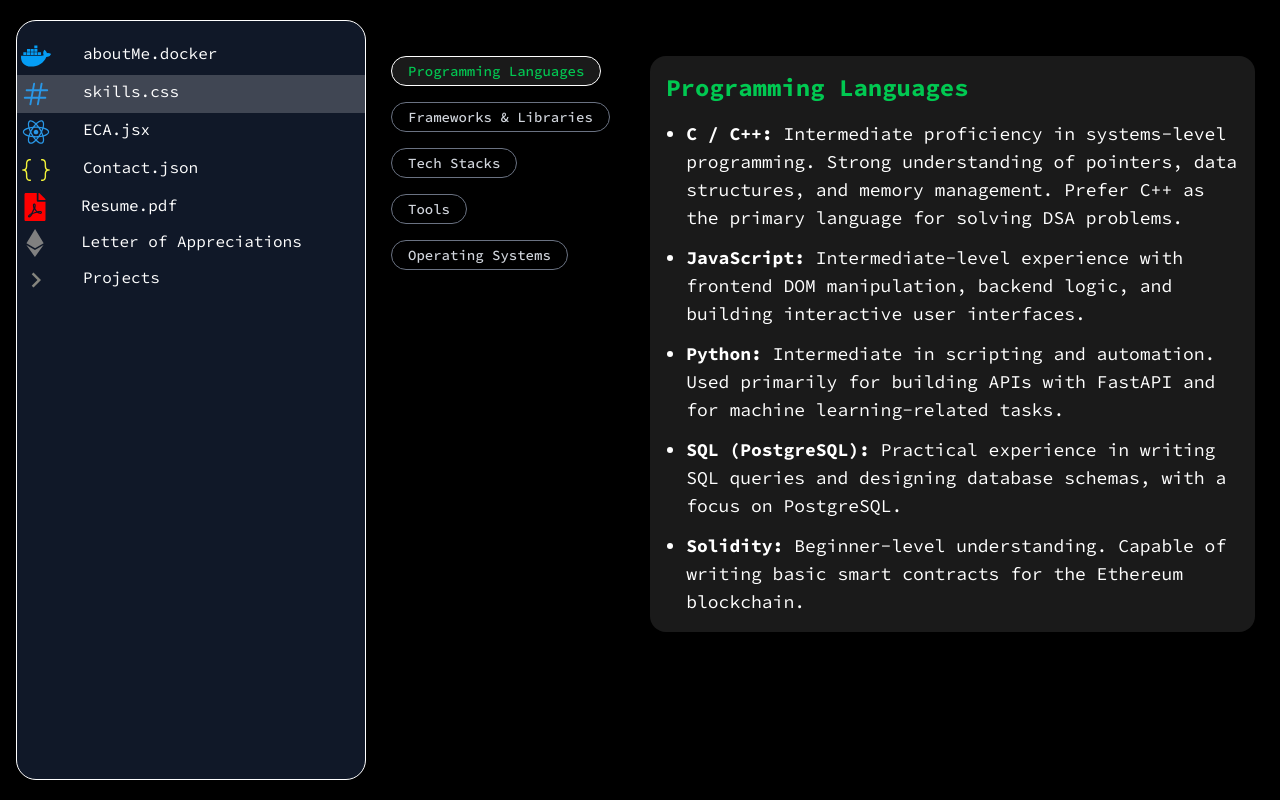
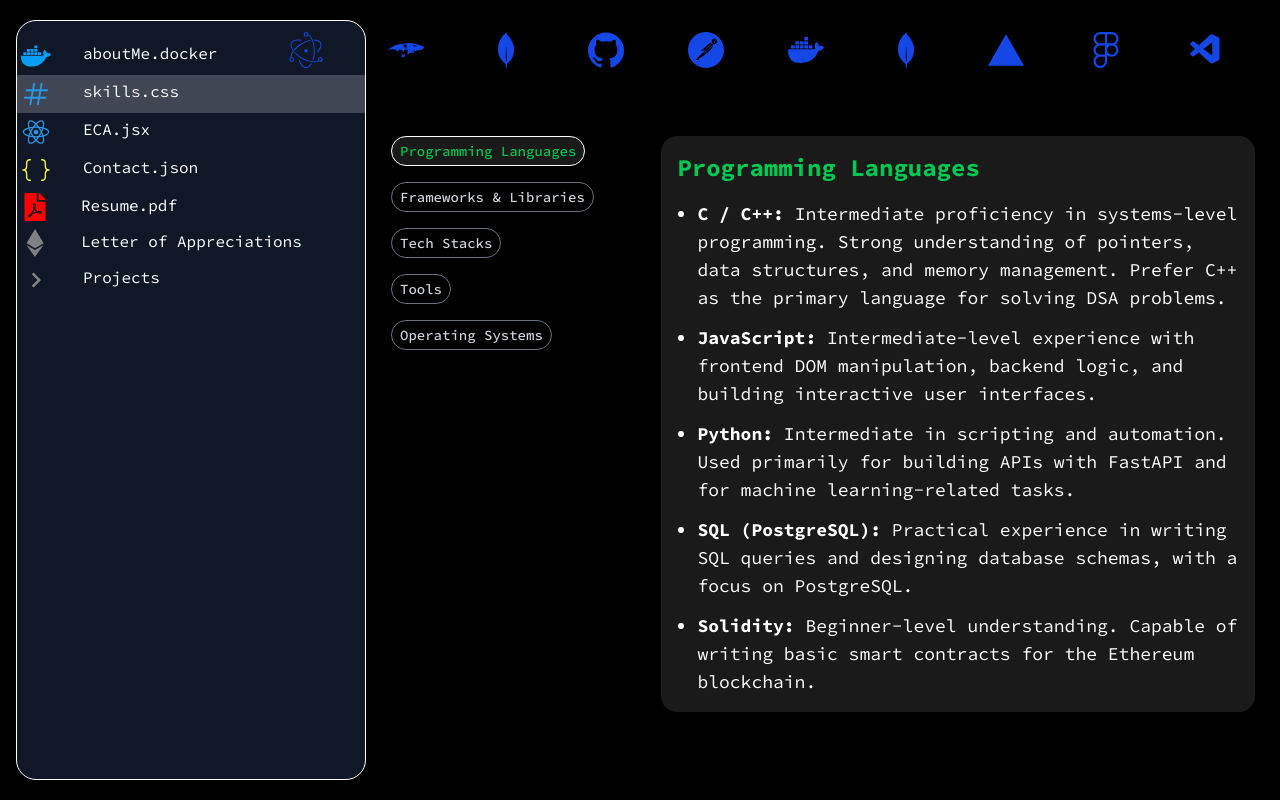
Before and after one commit to Gogul11/portfolio, a React (Vite) app: page / in a window 1280 px wide. Both pictures are taken after a click on the button "skills.css". Built offline with nearby package versions, Linux system fonts and the light colour scheme.

Commit message:
aniamtion added

```diff
--- a/package.json
+++ b/package.json
@@ -11,6 +11,7 @@
   },
   "dependencies": {
     "@tailwindcss/vite": "^4.1.7",
+    "framer-motion": "^12.18.1",
     "ogl": "^1.0.11",
     "react": "^19.1.0",
     "react-dom": "^19.1.0",
--- a/src/App.jsx
+++ b/src/App.jsx
@@ -10,6 +10,7 @@ import {projectDetails} from './utils/projectDetails';
 import Project from './components/project'
 import OnGoing from './pages/onGoing';
 import Loa from './pages/loa';
+import IconCarousel from './components/Animation';
 
 function App() {
 
@@ -74,8 +75,11 @@ function App() {
 
 
       {/* AboutMe - 80% width */}
-      <div className='flex-1 overflow-y-auto content-scroll'>
-        <div className='max-md:mt-12'>
+      <div className='flex-1 overflow-y-auto content-scroll flex-colmd:w-[80%]  w-full'>
+        <div className='md:fixed md:top-8 md:left-[20%] md:w-[80%] z-10 max-md:mt-4'>
+          <IconCarousel />
+        </div>
+        <div className='mt-6 md:mt-[120px]'>
           {pages === "aboutMe" && <AboutMe/>}
           {pages === "skills" && <Skills/>}
           {pages === "eca" && <ECA/>}
@@ -102,6 +106,7 @@ function App() {
           {pages === "contact" && <Contact/>}
           {pages === "resume" && <Resume/>}
         </div>
+
       </div>
 </div>
 
--- /dev/null
+++ b/src/components/Animation.jsx
@@ -0,0 +1,21 @@
+import React from 'react';
+import { skills } from '../utils/icons';
+
+const IconCarousel = () => {
+  return (
+    <div className="w-full px-2 overflow-hidden">
+      <div className="flex animate-scroll-left">
+        {[...skills, ...skills, ...skills].map((item, idx) => (
+          <div
+            key={idx}
+            className={`flex-shrink-0 mx-8 flex items-center justify-center text-blue-700 transition-transform hover:scale-110 duration-300`}
+          >
+            <div className="text-4xl">{item.icon}</div>
+          </div>
+        ))}
+      </div>
+    </div>
+  );
+};
+
+export default IconCarousel;
--- a/src/index.css
+++ b/src/index.css
@@ -99,3 +99,17 @@ body{
 
   }
 }
+
+ @keyframes scroll-left {
+0% {
+  transform: translateX(0);
+}
+100% {
+  transform: translateX(-33.333333%);
+}
+}
+
+.animate-scroll-left {
+  animation: scroll-left 20s linear infinite;
+  width: max-content;
+}
--- a/src/pages/eca.jsx
+++ b/src/pages/eca.jsx
@@ -18,9 +18,6 @@ export default function ECA() {
 
   return (
     <div className="w-full max-w-4xl mx-auto mt-10 p-4 font-mono text-sm ani">
-      <h2 className="text-3xl font-bold text-white text-center mb-8">
-        📋 Achievements & Extra-Curricular Activities
-      </h2>
 
       {/* Achievements Block */}
       <div className="mb-10">
--- a/src/pages/resume.jsx
+++ b/src/pages/resume.jsx
@@ -5,7 +5,7 @@ const Resume = () => {
     <div className="h-full bg-[#1e1e1e] m-4 ani p-4 rounded-2xl">
       <iframe
         src="/resume.pdf"
-        className="w-full h-[90vh] border-none"
+        className="w-full h-[80vh] border-none"
         title="Resume"
       ></iframe>
     </div>
--- a/src/pages/skills.jsx
+++ b/src/pages/skills.jsx
@@ -45,15 +45,14 @@ const Skills = () => {
   const [activeSection, setActiveSection] = useState(skillSections[0]);
 
   return (
-    <div className="w-full max-w-4xl mx-auto mt-10 p-4 font-mono text-sm ani flex max-md:flex-col">
+    <div className="w-full max-w-4xl mx-auto mt-10 p-4 font-mono text-sm ani flex flex-col md:flex-row gap-4">
       <div className="flex flex-col space-y-4 mb-6 md:w-[30%]">
         {skillSections.map((section) => (
             <div className='flex'>
-                {/* <p>{'|---->'}</p> */}
                 <button
                     key={section.id}
                     onClick={() => setActiveSection(section)}
-                    className={`px-4 py-1 rounded-full border text-sm font-medium transition-all cursor-pointer
+                    className={`px-2 py-1 rounded-full border text-sm font-medium transition-all cursor-pointer
                         ${activeSection.id === section.id
                             ? `${section.titleColor} bg-white/10 border-white`
                             : 'text-gray-300 border-gray-500 hover:bg-white/5'}`}
--- /dev/null
+++ b/src/utils/icons.jsx
@@ -0,0 +1,40 @@
+import {
+  SiCplusplus, SiJavascript, SiPython, SiPostgresql, SiSolidity,
+  SiReact, SiNodedotjs, SiExpress, SiTailwindcss, SiEthers, SiElectron,
+  SiMongodb, SiMongoose,
+  SiMongodb as SiMongoDBAtlas, SiPostman, SiDocker, SiGithub, SiVercel,
+  SiFigma,
+  SiUbuntu, SiTails, SiKalilinux
+} from 'react-icons/si';
+
+import { FaWindows } from "react-icons/fa";
+import { VscVscode } from "react-icons/vsc";
+
+const skills = [
+  { icon: <SiCplusplus /> },
+  { icon: <SiJavascript /> },
+  { icon: <SiPython /> },
+  { icon: <SiPostgresql /> },
+  { icon: <SiSolidity /> },
+  { icon: <SiReact /> },
+  { icon: <SiNodedotjs /> },
+  { icon: <SiExpress /> },
+  { icon: <SiTailwindcss /> },
+  { icon: <SiEthers /> },
+  { icon: <SiElectron /> },
+  { icon: <SiMongoose /> },
+  { icon: <SiMongodb /> },
+  { icon: <SiGithub /> },
+  { icon: <SiPostman /> },
+  { icon: <SiDocker /> },
+  { icon: <SiMongoDBAtlas /> },
+  { icon: <SiVercel /> },
+  { icon: <SiFigma /> },
+  { icon: <VscVscode /> },
+  { icon: <SiUbuntu /> },
+  { icon: <SiKalilinux /> },
+  { icon: <SiTails /> },
+  { icon: <FaWindows /> },
+];
+
+export {skills}
--- a/src/utils/projectDetails.js
+++ b/src/utils/projectDetails.js
@@ -28,8 +28,8 @@ content: "A full-stack Git branching and commit visualization simulator aimed at
 
 const ongoingProjects = [
   {
-    title: 'Linux Lab IDE',
-    desc: 'Custom IDE with integrated terminal for lab and group collaboration',
+    title: 'labX',
+    desc: 'Collabrative IDE for lab exams',
     width: 15,
   },
   {
```
Also changed, not shown: 1 other file (tests, documents, lock files or other folders).
